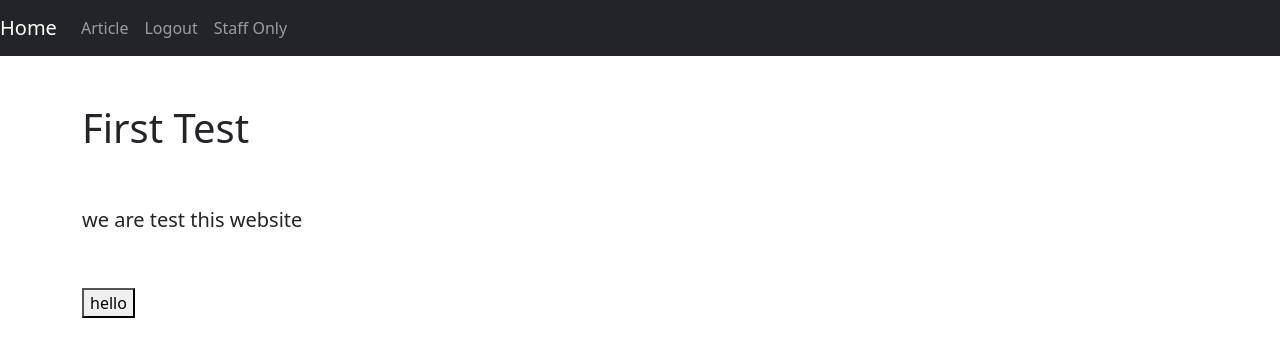
After one commit to zamri98/article_web, a Django app: page /staff/1/ in a window 1280 px wide. The commit adds this page. Shown: the top 357 px of the page. Run offline with Django 4.2, Linux system fonts and the light colour scheme; a user stored in the database is signed in; data comes from the database, SQL or seed files in the repository.

Commit message:
add staff view

```diff
--- a/blog/forms.py
+++ b/blog/forms.py
@@ -12,6 +12,8 @@ class ArticleForm(forms.ModelForm):
         fields=["title","text"]
 
 
+'''
+
 class ImageForm(forms.ModelForm):
 
 
@@ -20,3 +22,7 @@ class ImageForm(forms.ModelForm):
             model=ImageUpload
 
             fields=["image","caption"]
+
+
+
+'''
--- a/blog/models.py
+++ b/blog/models.py
@@ -15,8 +15,8 @@ class Article(models.Model):
         return self.title
 
 
-class ImageUpload(models.Model):
-
+class AddContent(models.Model):
     article=models.ForeignKey(Article,on_delete=models.CASCADE)
-    image = models.ImageField(upload_to='images/')
+    text=models.TextField()
+    image = models.ImageField(upload_to='images/',null=True)
     caption= models.CharField(max_length=50)
--- a/blog/urls.py
+++ b/blog/urls.py
@@ -8,5 +8,7 @@ urlpatterns=[
     path("signin/",views.signin,name="signin"),
     path("logout/",views.logoutUser,name="logout"),
     path("write",views.write,name="write"),
-    path("article/<int:pk>/",views.article_view, name="article")
+    path("article/<int:pk>/",views.article_view, name="article"),
+    path("staff/",views.staff_views,name="staff_view"),
+    path("staff/<int:pk>/",views.article_setting,name="article_setting")
 ]
--- a/blog/views.py
+++ b/blog/views.py
@@ -32,7 +32,7 @@ def signin(request):
             ### we need for use for futher used of user id
             user_id = user.id
             request.session['user_id'] = user_id
-            return render(request,"write.html",{})
+            return redirect("staff_view")
         else:
             return render(request,"signin.html",{})
 
@@ -95,3 +95,18 @@ def article_view(request,pk):
 
 
     return render(request,"articleview.html",{"obj":obj})
+
+@login_required(login_url="signin")
+def staff_views(request):
+
+    objects=Article.objects.all()
+
+    return render(request,"adminview.html",{"objects":objects})
+
+
+@login_required(login_url="signin")
+def article_setting(request,pk):
+
+    obj = Article.objects.get(id=pk)
+
+    return render(request,"articlesetting.html",{"obj":obj})
--- /dev/null
+++ b/templates/articlesetting.html
@@ -0,0 +1,23 @@
+{% extends 'base.html'  %}
+{% load static %}
+{% block content %}
+
+
+<h1>{{obj.title}}</h1>
+
+<br><br>
+
+
+<h5>{{obj.text}}</h5>
+
+<br><br>
+
+<form action="">
+
+    <button>hello</button>
+</form>
+
+
+
+
+{% endblock %}
--- a/templates/base.html
+++ b/templates/base.html
@@ -42,6 +42,12 @@
 
 
           </li>
+
+          <li>
+
+            <a class="nav-link" href="{% url 'staff_view' %}">Staff Only</a>
+
+          </li>
       </div>
     </nav>
 
```
Also changed, not shown: myblog/settings.py (+3 -7 lines), templates/adminview.html (added, +24 -0 lines), blog/migrations/0003_addcontent_delete_imageupload.py (added), db.sqlite3.
